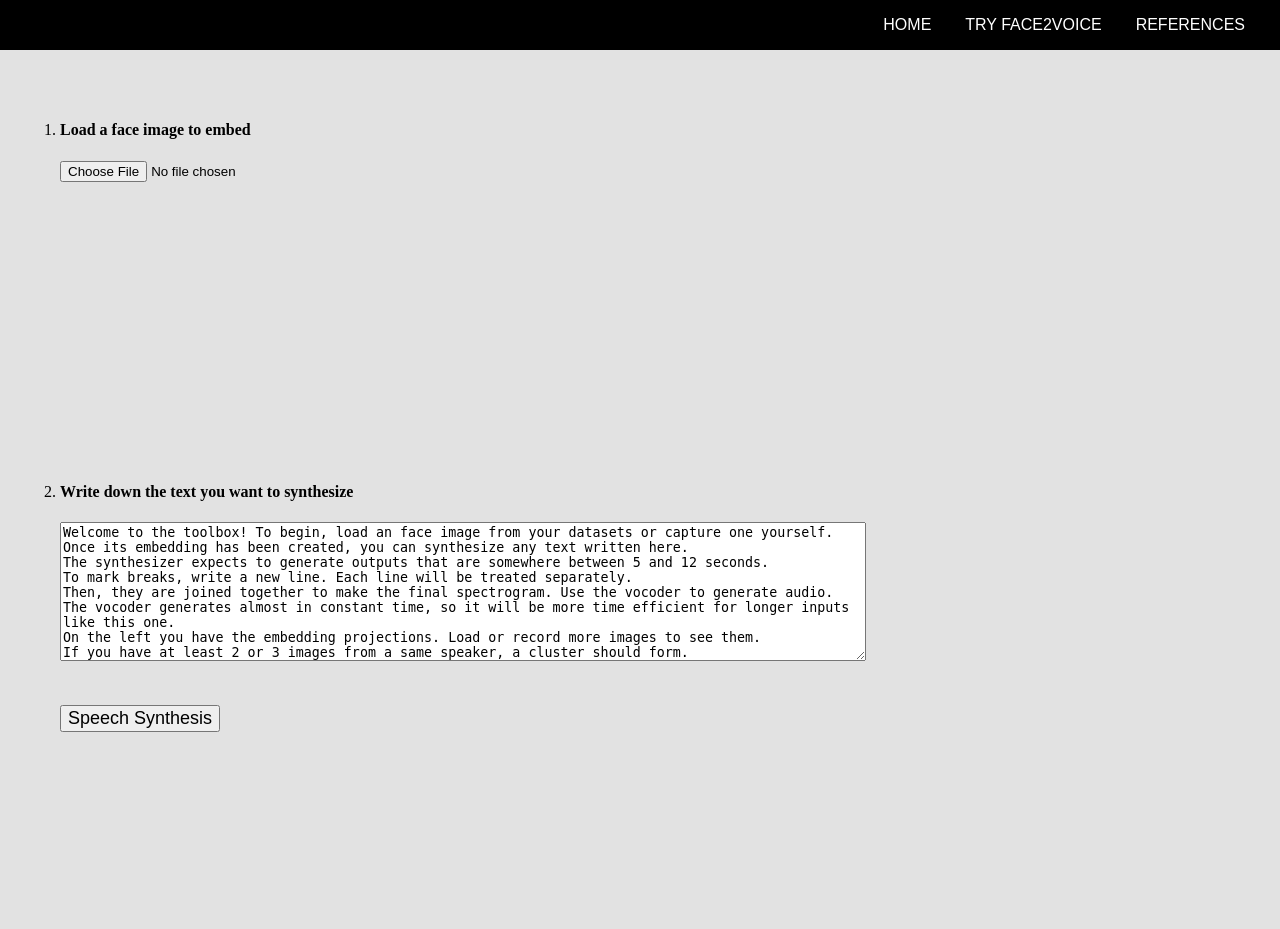
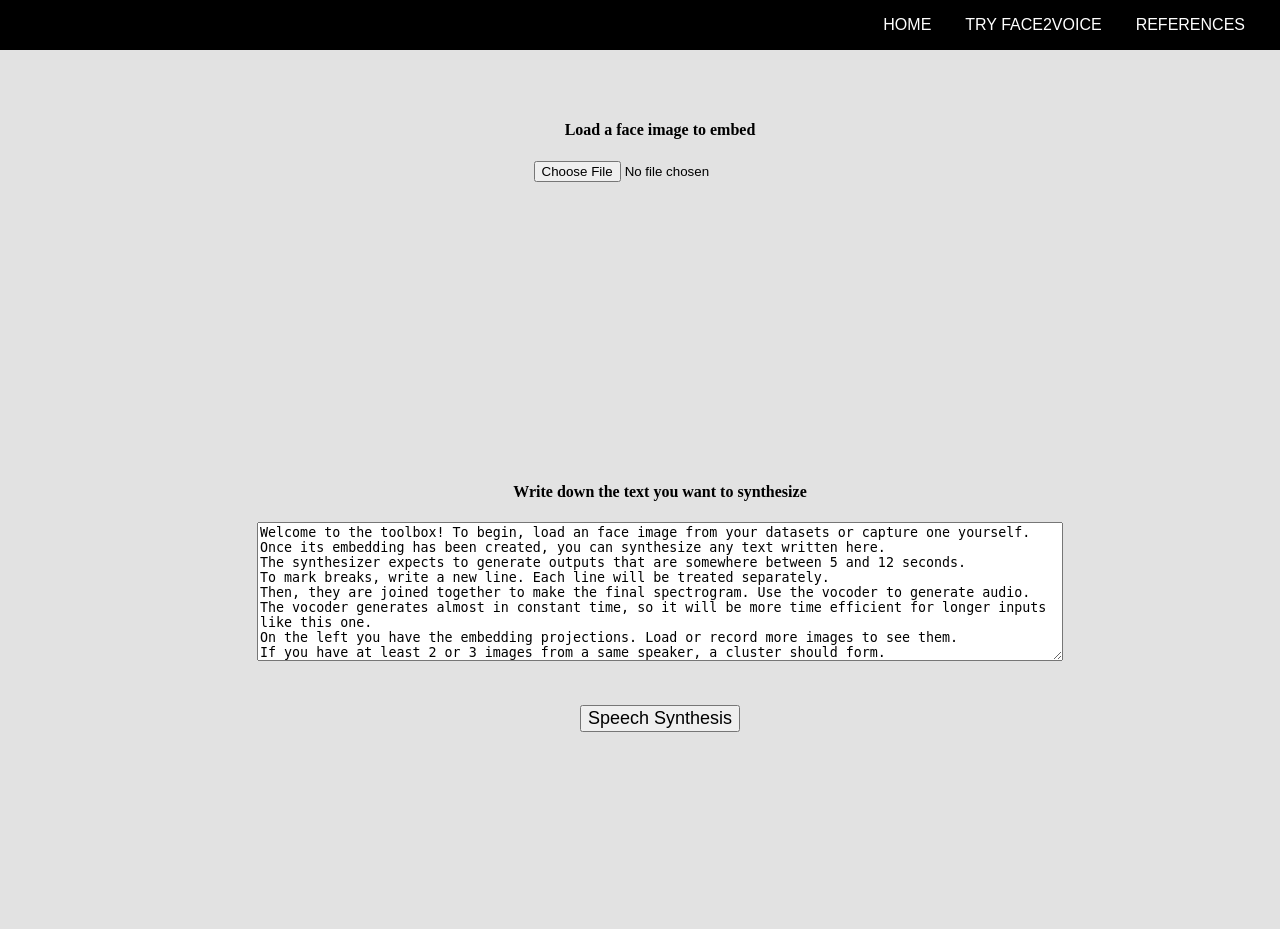
Before and after one commit to jh5-6/Face2Voice, a Flask app: page /face2voice in a window 1280 px wide. Run offline with Flask 2, Linux system fonts and the light colour scheme; parts of the project's set-up code (start-up, migrations or seed data) failed here and were passed over.

Commit message:
Update style.css

```diff
--- a/static/css/style.css
+++ b/static/css/style.css
@@ -1,8 +1,18 @@
 body {
+    position: relative;
+
     margin: 0;
     background : #E2E2E2;
+
   }
 
+div{
+    text-align:center;
+}
+
+div li{
+    list-style:none;
+}
 div.menu {
 
     background: black;
@@ -63,18 +73,18 @@ div.header {
     padding-top: 50px;
     padding-bottom: 0px;
     padding-left: 20px;
-    padding-right: 20px;
+    #padding-right: 20px;
 
     position: relative;
 
     margin: 0;
 
-    max-width: 609px;
+/*     max-width: 609px; */
     width: 100%
 }
 
+
 div.container {
-
     padding-top: 0px;
     padding-bottom: 0px;
     padding-left: 20px;
@@ -83,12 +93,13 @@ div.container {
     align-items: center;
     position: relative;
 
-    max-width: 609px;
+/*     max-width: 609px; */
     width: 100%;
 }
 
 div.container li a{
     text-decoration: none;
+    font-size:large;
     color : black;
 }
 
@@ -100,7 +111,10 @@ div.container li a:hover{
 #image_container {
     height: 33vh;
 }
-
+.mark{
+    font-size: small;
+    color:gray;
+}
 #form ol{
     padding-inline-start: 40px;
     padding-inline-end: 40px;
@@ -182,4 +196,5 @@ textarea {
 
 p.output{
     background:white;
+    font-size: 30px;
 }
```
